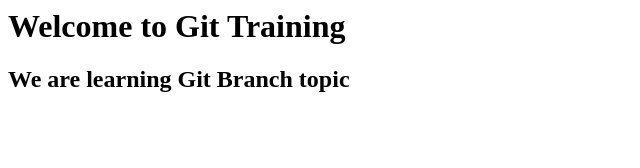
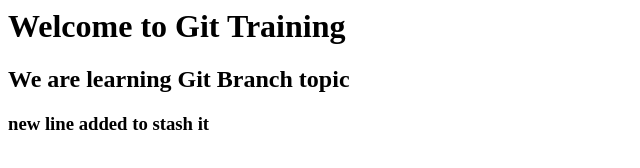
Before and after one commit to devopstraining611-282/mynewgitrepo, a plain HTML site: page index.html in a window 1280 px wide. Shown: the whole page, without its empty margins (0-640 px from the left). Drawn offline with Linux system fonts and the light colour scheme.

Commit message:
stash added

```diff
--- a/index.html
+++ b/index.html
@@ -1,2 +1,3 @@
 <h1>Welcome to Git Training</h1>
 <h2>We are learning Git Branch topic</h2>
+<h3>new line added to stash it</h3>
```
